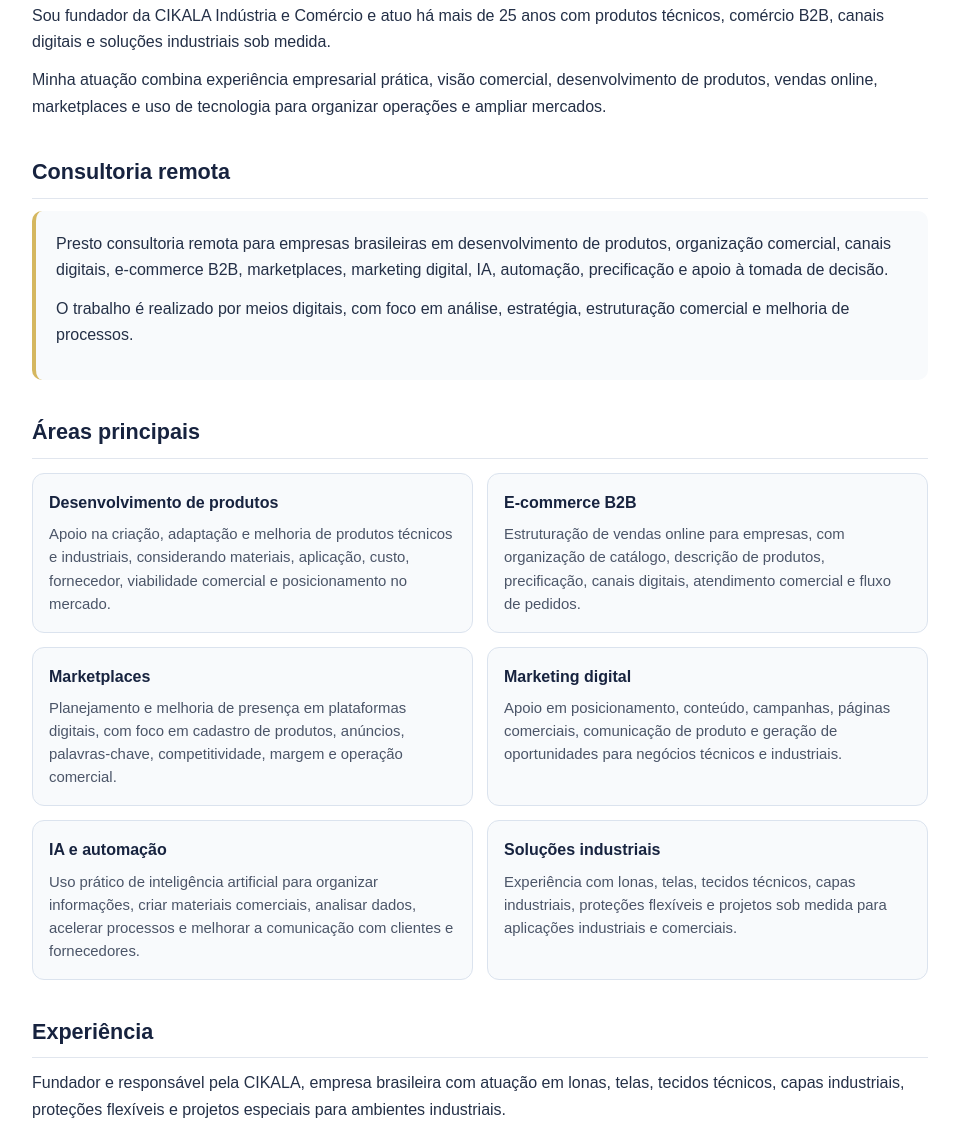
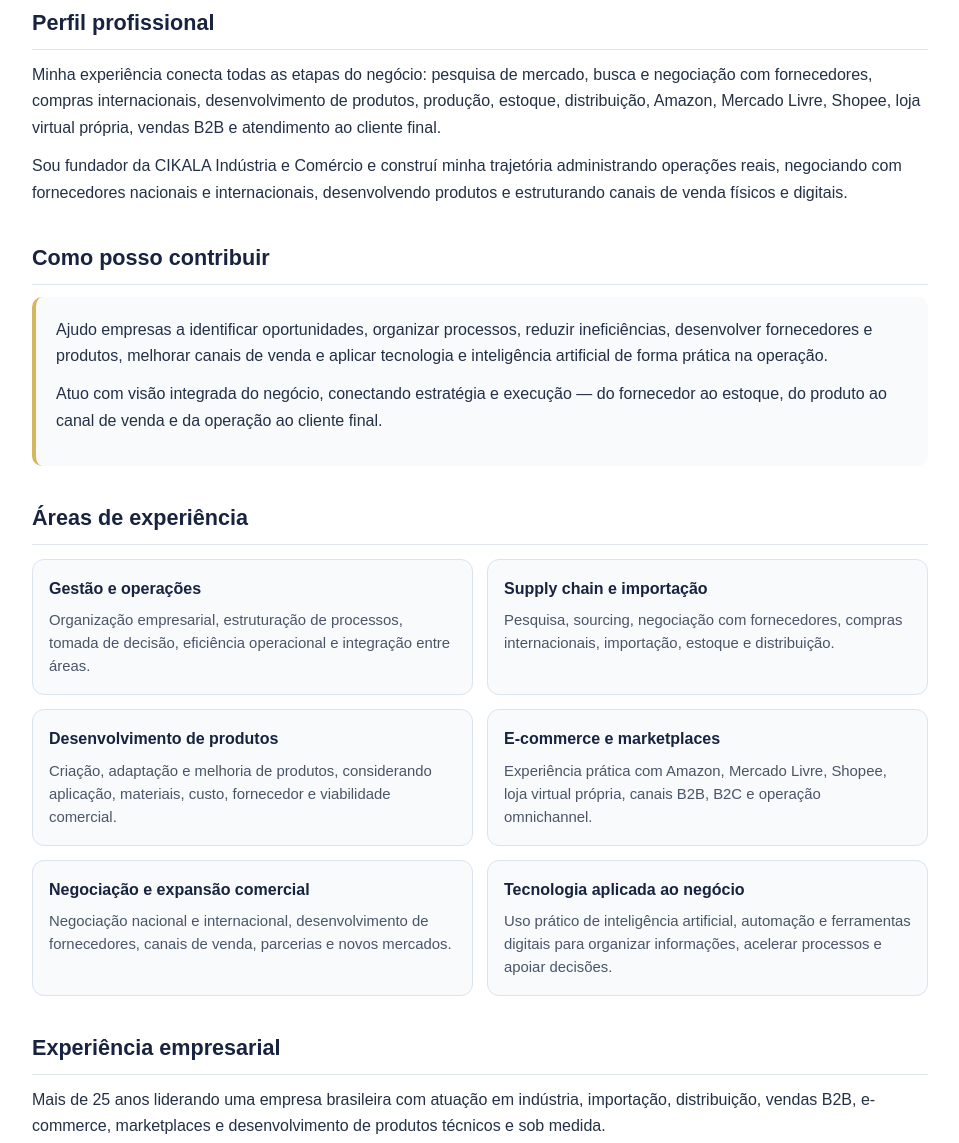
Before and after one commit to FBC915320/fabianocicala-site, a plain HTML site: page index.html in a window 1280 px wide. Shown: the part 447-1590 px from the top of the page, without its empty margins (160-1119 px from the left). Drawn offline with Linux system fonts and the light colour scheme.

Commit message:
Atualiza posicionamento profissional e experiência

```diff
--- a/index.html
+++ b/index.html
@@ -13,10 +13,10 @@
     gtag('config', 'G-ENQR4X8ZZZ');
   </script>
 
-  <title>Fabiano Cicala — Consultor Remoto Internacional</title>
-  <meta name="description" content="Fabiano Cicala é empresário e consultor remoto internacional em desenvolvimento de produtos, e-commerce B2B, marketplaces, marketing digital, IA, automação e soluções industriais." />
-  <meta property="og:title" content="Fabiano Cicala — Consultor Remoto Internacional" />
-  <meta property="og:description" content="Consultoria remota em desenvolvimento de produtos, canais digitais, e-commerce B2B, marketplaces, IA, automação e soluções industriais para empresas fora da Espanha." />
+  <title>Fabiano Cicala — Negócios, Operações e Cadeia de Suprimentos</title>
+  <meta name="description" content="Fabiano Cicala é empresário e consultor em negócios, operações e cadeia de suprimentos, com experiência em gestão empresarial, importação, desenvolvimento de produtos, e-commerce e marketplaces." />
+  <meta property="og:title" content="Fabiano Cicala — Negócios, Operações e Cadeia de Suprimentos" />
+  <meta property="og:description" content="Mais de 25 anos conectando fornecedores, produtos, operações, canais de venda e cliente final." />
   <meta property="og:type" content="profile" />
   <meta property="og:url" content="https://fabianocicala.com" />
   <meta property="og:image" content="https://fabianocicala.com/fabiano-foto.jpg" />
@@ -31,7 +31,8 @@
     .hero{display:grid;grid-template-columns:170px 1fr;gap:30px;align-items:center}
     .photo{width:150px;height:150px;border-radius:50%;object-fit:cover;object-position:top center;border:4px solid #d5b75f;background:#fff;box-shadow:0 10px 28px rgba(0,0,0,.22)}
     h1{font-size:clamp(2rem,6vw,3.2rem);line-height:1.05;margin-bottom:14px;font-weight:700}
-    .sub{font-size:1.05rem;color:#d5b75f;font-weight:700;letter-spacing:.04em;margin-bottom:18px}
+    .sub{font-size:1.05rem;color:#d5b75f;font-weight:700;letter-spacing:.02em;margin-bottom:8px}
+    .tagline{font-size:1rem;font-weight:700;margin-bottom:16px;color:#fff}
     .lead{max-width:720px;font-size:1.02rem;color:rgba(255,255,255,.86)}
     .social-links{display:flex;gap:10px;flex-wrap:wrap;margin-top:20px}
     .social-link{display:inline-flex;align-items:center;gap:8px;color:#fff;border:1px solid rgba(255,255,255,.4);border-radius:8px;padding:9px 14px;font-size:.9rem;font-weight:700;text-decoration:none;transition:.15s}
@@ -57,8 +58,9 @@
         <img class="photo" src="fabiano-foto.jpg" alt="Fabiano Cicala" onerror="this.style.display='none'" />
         <div>
           <h1>Fabiano Cicala</h1>
-          <div class="sub">Empresário · Consultor Remoto Internacional</div>
-          <p class="lead">Atuação remota em desenvolvimento de produtos, canais digitais, e-commerce B2B, marketplaces, IA, automação e soluções industriais para empresas sediadas fora da Espanha.</p>
+          <div class="sub">Empresário · Consultor em Negócios, Operações e Cadeia de Suprimentos</div>
+          <div class="tagline">Da fabricação à venda direta.</div>
+          <p class="lead">Há mais de 25 anos atuo na gestão de empresas, negociação, importação, desenvolvimento de produtos, cadeia de suprimentos, e-commerce, marketplaces e estruturação de operações comerciais.</p>
           <div class="social-links">
             <a class="social-link" href="https://www.linkedin.com/in/fabiano-cicala-71ba82364/" target="_blank" rel="noopener noreferrer" aria-label="Perfil de Fabiano Cicala no LinkedIn" onclick="gtag('event','click_linkedin',{origin:'hero'})"><span class="linkedin-badge">in</span> LinkedIn</a>
           </div>
@@ -69,51 +71,33 @@
     <main class="content">
       <section>
         <h2>Perfil profissional</h2>
-        <p>Sou fundador da CIKALA Indústria e Comércio e atuo há mais de 25 anos com produtos técnicos, comércio B2B, canais digitais e soluções industriais sob medida.</p>
-        <p>Minha atuação combina experiência empresarial prática, visão comercial, desenvolvimento de produtos, vendas online, marketplaces e uso de tecnologia para organizar operações e ampliar mercados.</p>
+        <p>Minha experiência conecta todas as etapas do negócio: pesquisa de mercado, busca e negociação com fornecedores, compras internacionais, desenvolvimento de produtos, produção, estoque, distribuição, Amazon, Mercado Livre, Shopee, loja virtual própria, vendas B2B e atendimento ao cliente final.</p>
+        <p>Sou fundador da CIKALA Indústria e Comércio e construí minha trajetória administrando operações reais, negociando com fornecedores nacionais e internacionais, desenvolvendo produtos e estruturando canais de venda físicos e digitais.</p>
       </section>
 
       <section>
-        <h2>Consultoria remota</h2>
+        <h2>Como posso contribuir</h2>
         <div class="box">
-          <p>Presto consultoria remota para empresas brasileiras em desenvolvimento de produtos, organização comercial, canais digitais, e-commerce B2B, marketplaces, marketing digital, IA, automação, precificação e apoio à tomada de decisão.</p>
-          <p>O trabalho é realizado por meios digitais, com foco em análise, estratégia, estruturação comercial e melhoria de processos.</p>
+          <p>Ajudo empresas a identificar oportunidades, organizar processos, reduzir ineficiências, desenvolver fornecedores e produtos, melhorar canais de venda e aplicar tecnologia e inteligência artificial de forma prática na operação.</p>
+          <p>Atuo com visão integrada do negócio, conectando estratégia e execução — do fornecedor ao estoque, do produto ao canal de venda e da operação ao cliente final.</p>
         </div>
       </section>
 
       <section>
-        <h2>Áreas principais</h2>
+        <h2>Áreas de experiência</h2>
         <div class="areas">
-          <div class="area">
-            <h3>Desenvolvimento de produtos</h3>
-            <p>Apoio na criação, adaptação e melhoria de produtos técnicos e industriais, considerando materiais, aplicação, custo, fornecedor, viabilidade comercial e posicionamento no mercado.</p>
-          </div>
-          <div class="area">
-            <h3>E-commerce B2B</h3>
-            <p>Estruturação de vendas online para empresas, com organização de catálogo, descrição de produtos, precificação, canais digitais, atendimento comercial e fluxo de pedidos.</p>
-          </div>
-          <div class="area">
-            <h3>Marketplaces</h3>
-            <p>Planejamento e melhoria de presença em plataformas digitais, com foco em cadastro de produtos, anúncios, palavras-chave, competitividade, margem e operação comercial.</p>
-          </div>
-          <div class="area">
-            <h3>Marketing digital</h3>
-            <p>Apoio em posicionamento, conteúdo, campanhas, páginas comerciais, comunicação de produto e geração de oportunidades para negócios técnicos e industriais.</p>
-          </div>
-          <div class="area">
-            <h3>IA e automação</h3>
-            <p>Uso prático de inteligência artificial para organizar informações, criar materiais comerciais, analisar dados, acelerar processos e melhorar a comunicação com clientes e fornecedores.</p>
-          </div>
-          <div class="area">
-            <h3>Soluções industriais</h3>
-            <p>Experiência com lonas, telas, tecidos técnicos, capas industriais, proteções flexíveis e projetos sob medida para aplicações industriais e comerciais.</p>
-          </div>
+          <div class="area"><h3>Gestão e operações</h3><p>Organização empresarial, estruturação de processos, tomada de decisão, eficiência operacional e integração entre áreas.</p></div>
+          <div class="area"><h3>Supply chain e importação</h3><p>Pesquisa, sourcing, negociação com fornecedores, compras internacionais, importação, estoque e distribuição.</p></div>
+          <div class="area"><h3>Desenvolvimento de produtos</h3><p>Criação, adaptação e melhoria de produtos, considerando aplicação, materiais, custo, fornecedor e viabilidade comercial.</p></div>
+          <div class="area"><h3>E-commerce e marketplaces</h3><p>Experiência prática com Amazon, Mercado Livre, Shopee, loja virtual própria, canais B2B, B2C e operação omnichannel.</p></div>
+          <div class="area"><h3>Negociação e expansão comercial</h3><p>Negociação nacional e internacional, desenvolvimento de fornecedores, canais de venda, parcerias e novos mercados.</p></div>
+          <div class="area"><h3>Tecnologia aplicada ao negócio</h3><p>Uso prático de inteligência artificial, automação e ferramentas digitais para organizar informações, acelerar processos e apoiar decisões.</p></div>
         </div>
       </section>
 
       <section>
-        <h2>Experiência</h2>
-        <p>Fundador e responsável pela CIKALA, empresa brasileira com atuação em lonas, telas, tecidos técnicos, capas industriais, proteções flexíveis e projetos especiais para ambientes industriais.</p>
+        <h2>Experiência empresarial</h2>
+        <p>Mais de 25 anos liderando uma empresa brasileira com atuação em indústria, importação, distribuição, vendas B2B, e-commerce, marketplaces e desenvolvimento de produtos técnicos e sob medida.</p>
       </section>
     </main>
 
@@ -128,7 +112,7 @@
           <div class="form-field"><label for="contact-name">Nome *</label><input id="contact-name" name="name" type="text" autocomplete="name" required></div>
           <div class="form-field"><label for="contact-company">Empresa</label><input id="contact-company" name="company" type="text" autocomplete="organization"></div>
           <div class="form-field"><label for="contact-email">E-mail *</label><input id="contact-email" name="email" type="email" autocomplete="email" required></div>
-          <div class="form-field"><label for="contact-interest">Interesse *</label><select id="contact-interest" name="interest" required><option value="" selected disabled>Selecione uma opção</option><option>Consultoria</option><option>Parcerias</option><option>Outro</option></select></div>
+          <div class="form-field"><label for="contact-interest">Interesse *</label><select id="contact-interest" name="interest" required><option value="" selected disabled>Selecione uma opção</option><option>Consultoria</option><option>Parcerias</option><option>Oportunidade profissional</option><option>Outro</option></select></div>
           <div class="form-field full"><label for="contact-message">Mensagem *</label><textarea id="contact-message" name="message" required></textarea></div>
         </div>
         <button class="btn" type="submit">Enviar mensagem</button>
```
